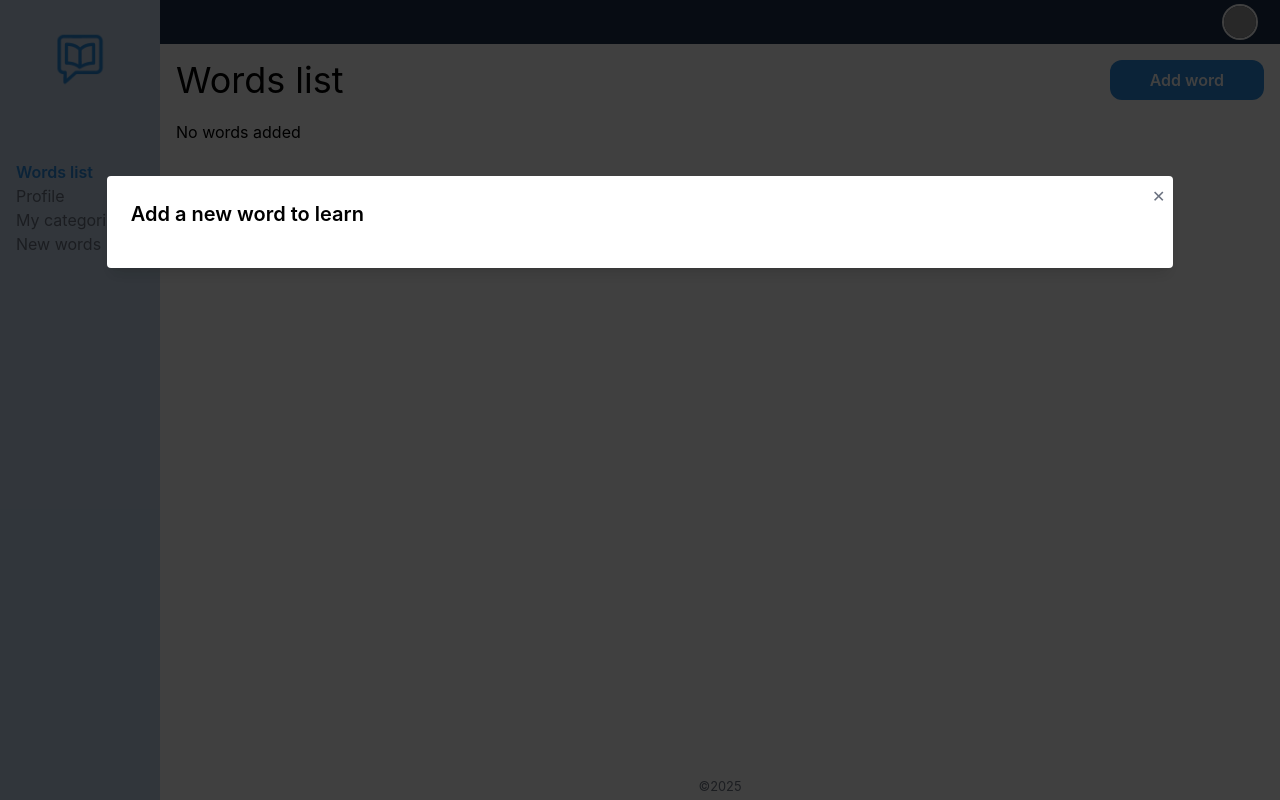
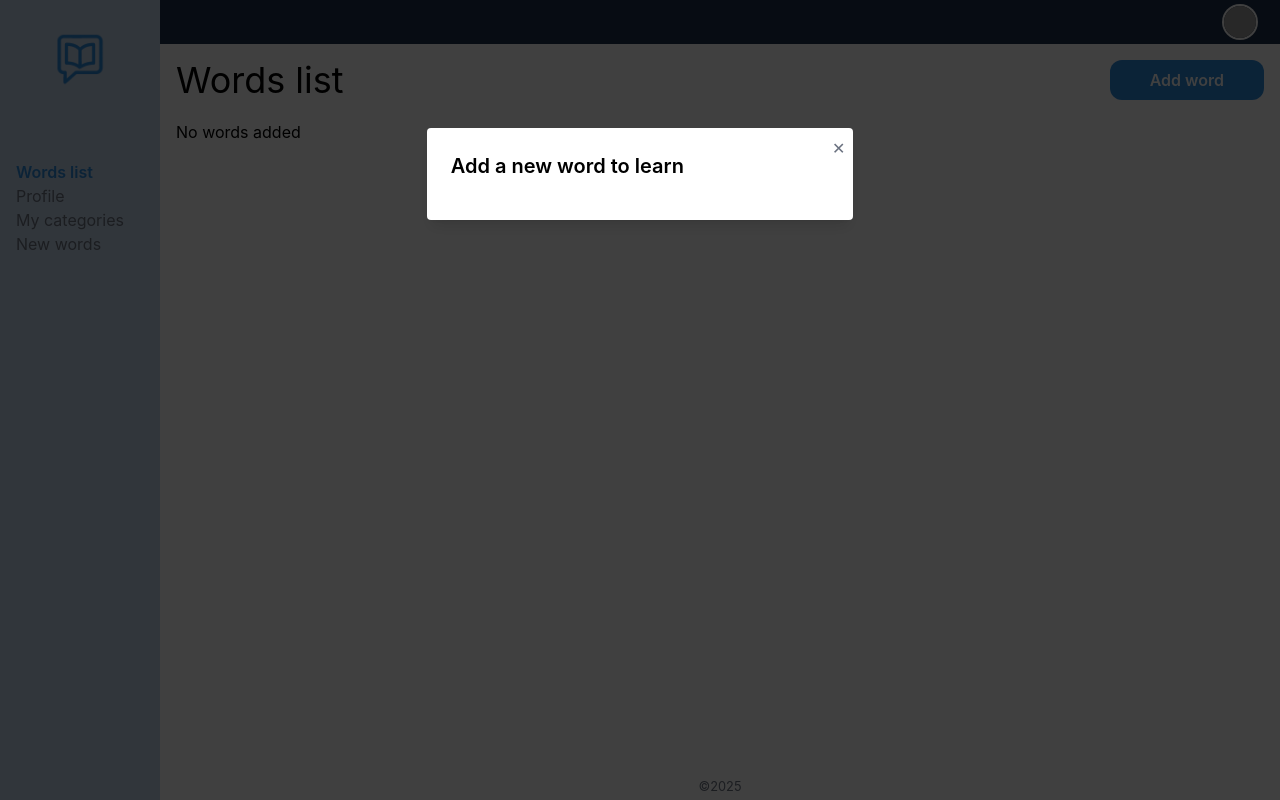
Before and after one commit to Sebastian-Cifuentes/vocabulary, a React (Create React App) app: page / in a window 1280 px wide. Both pictures are taken after a click on the button "Add word". Built offline with nearby package versions, Linux system fonts and the light colour scheme; grey boxes are pictures that could not be loaded.

Commit message:
feat: changes sizes

```diff
--- a/src/components/Dialog.tsx
+++ b/src/components/Dialog.tsx
@@ -14,7 +14,7 @@ export const Dialog = () => {
 
     return (
         <>
-            <div className="fixed inset-0 bg-black/75 flex items-start justify-center z-50 pt-44">
+            <div className="fixed inset-0 bg-black/75 flex items-start justify-center z-50 pt-32">
                 <div className={`bg-white p-6 rounded shadow-lg ${popupSize[size]} relative`}>
                     {title && <h2 className="text-xl font-semibold mb-4">{title}</h2>}
                     <div>{content}</div>
--- a/src/pages/words-list/WordsList.tsx
+++ b/src/pages/words-list/WordsList.tsx
@@ -9,7 +9,7 @@ export const WordsList = () => {
             <div className="flex justify-between">
                 <Title title='Words list' />
                 <PrimaryButton
-                    clickFunction={() => openPopup({title: 'Add a new word to learn', content: '', size: 'large'})}
+                    clickFunction={() => openPopup({title: 'Add a new word to learn', content: '', size: 'small'})}
                     name='Add word' />
             </div>
             <div className="body mt-5">
```
